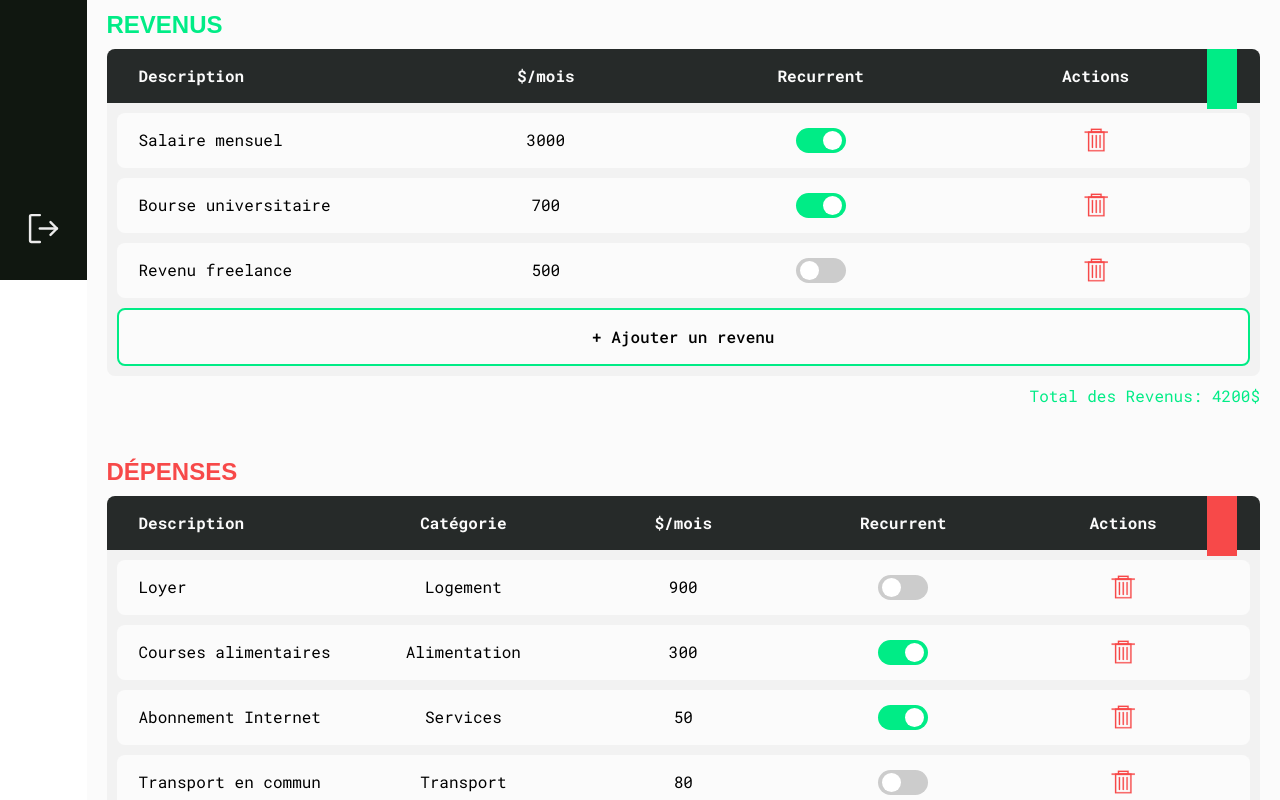
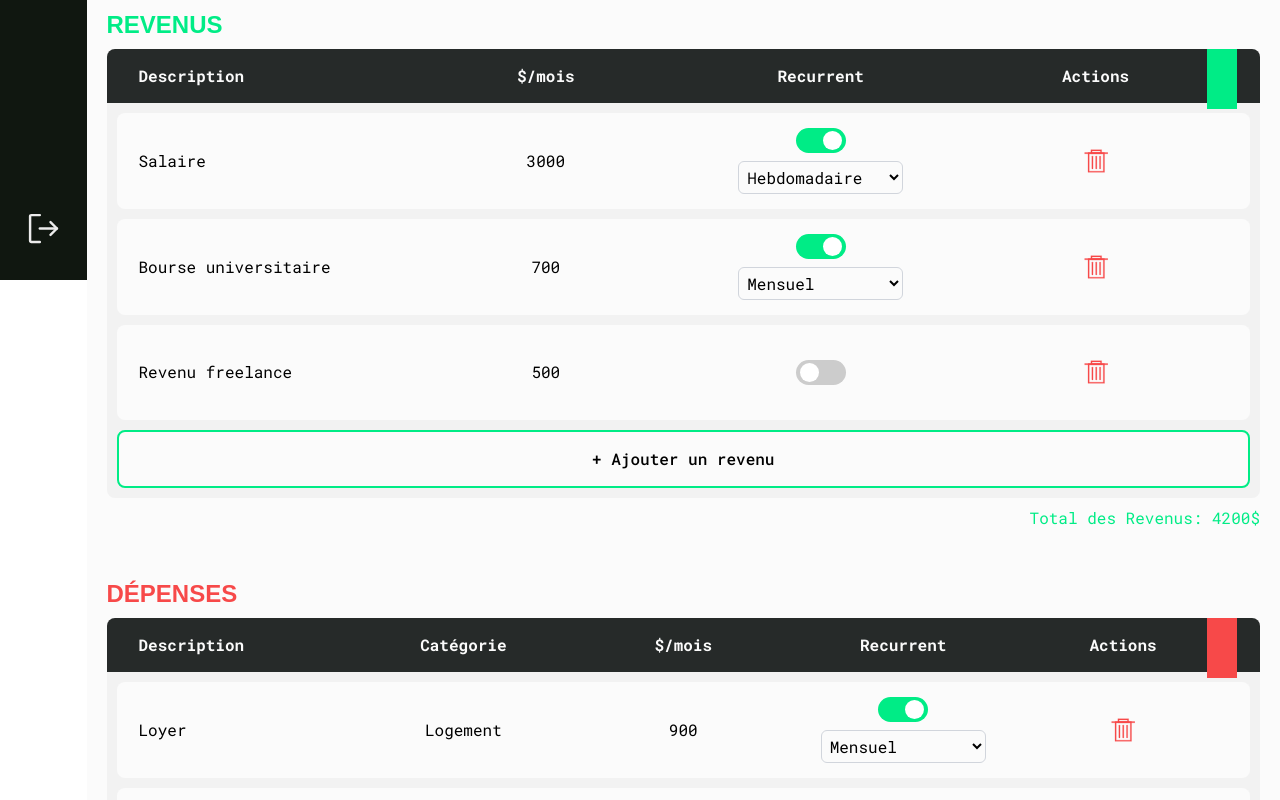
Before and after one commit to Big-pun/projet-synthese, a Vue app: page /budget in a window 1280 px wide. Shown: the part 520-1320 px from the top of the page. Built offline with nearby package versions, Linux system fonts and the light colour scheme; no server answers.

Commit message:
Add frequency select options

```diff
--- a/src/assets/styles/main.css
+++ b/src/assets/styles/main.css
@@ -49,3 +49,49 @@ main {
         @apply hover:cursor-pointer;
     }
 }
+
+/* swicth (recurrence) */
+.switch {
+    position: relative;
+    display: inline-block;
+    width: 50px;
+    height: 25px;
+  }
+
+  .switch input {
+    opacity: 0;
+    width: 0;
+    height: 0;
+  }
+
+  .slider {
+    position: absolute;
+    cursor: pointer;
+    top: 0;
+    left: 0;
+    right: 0;
+    bottom: 0;
+    background-color: #ccc;
+    transition: .4s;
+    border-radius: 34px;
+  }
+
+  .slider:before {
+    position: absolute;
+    content: "";
+    height: 19px;
+    width: 19px;
+    left: 4px;
+    bottom: 3px;
+    background-color: white;
+    transition: .4s;
+    border-radius: 50%;
+  }
+
+  input:checked + .slider {
+    background-color: var(--color-accent1);
+  }
+
+  input:checked + .slider:before {
+    transform: translateX(23px);
+  }
--- a/src/components/budget/BaseBudgetTable.vue
+++ b/src/components/budget/BaseBudgetTable.vue
@@ -38,6 +38,8 @@ const openForm = () => {
   emit('openForm');
 };
 
+const isEntryRecurrent = (entry) => entry.frequency !== -1;
+
 </script>
 
 <template>
@@ -60,12 +62,34 @@ const openForm = () => {
         <!-- Loop through items (each income or spending) and headers props to populate table body in the right order -->
         <tr v-for="item in items" :key="item.id" class="bg-white rounded-[8px]">
           <td v-for="header in headers" :key="header.label">
-            <!-- Recurrence switch -->
+            <!-- Recurrence -->
             <template v-if="header.key === 'recurrent'">
-              <label class="switch">
-                <input type="checkbox" :checked="item.recurrent" @change="emit('toggleReccurence', item.id)" />
-                <span class="slider round"></span>
-              </label>
+              <div class="flex flex-col items-center gap-2" :class="!isEntryRecurrent(item) ? 'my-5' : ''">
+                <!-- Toggle Switch -->
+                <label class="switch">
+                  <input
+                    type="checkbox"
+                    :checked="isEntryRecurrent(item)"
+                    @change="emit('toggleReccurence', item.id)"
+                  />
+                  <span class="slider round"></span>
+                </label>
+
+                <!-- Frequency Select -->
+                <select
+                  v-if="isEntryRecurrent(item)"
+                  v-model="item.frequency"
+                  @change="emit('updateFrequency', { id: item.id, frequency: item.frequency })"
+                  class="border border-gray-300 rounded-md p-1"
+
+                >
+                  <option :value="1">Quotidien</option>
+                  <option :value="7">Hebdomadaire</option>
+                  <option :value="14">Bihebdomadaire</option>
+                  <option :value="30">Mensuel</option>
+                  <option :value="-1">Non récurrent</option>
+                </select>
+              </div>
             </template>
             <!-- Actions -->
             <template v-else-if="header.key === 'actions'">
@@ -182,52 +206,6 @@ table:hover .tag {
   height: 75px;
 }
 
-/* swicth (recurrence) */
-.switch {
-  position: relative;
-  display: inline-block;
-  width: 50px;
-  height: 25px;
-}
-
-.switch input {
-  opacity: 0;
-  width: 0;
-  height: 0;
-}
-
-.slider {
-  position: absolute;
-  cursor: pointer;
-  top: 0;
-  left: 0;
-  right: 0;
-  bottom: 0;
-  background-color: #ccc;
-  transition: .4s;
-  border-radius: 34px;
-}
-
-.slider:before {
-  position: absolute;
-  content: "";
-  height: 19px;
-  width: 19px;
-  left: 4px;
-  bottom: 3px;
-  background-color: white;
-  transition: .4s;
-  border-radius: 50%;
-}
-
-input:checked + .slider {
-  background-color: var(--color-accent1);
-}
-
-input:checked + .slider:before {
-  transform: translateX(23px);
-}
-
 @media screen and (max-width: 800px) {
   tr {
     padding: 5px 10px;
--- a/src/components/budget/BudgetForm.vue
+++ b/src/components/budget/BudgetForm.vue
@@ -13,7 +13,7 @@ const props = defineProps({
 
 const name = ref('');
 const amount = ref(0);
-const recurrent = ref(false);
+const frequency = ref(-1);
 const category = ref('');
 
 const errors = ref({
@@ -60,7 +60,7 @@ const validateForm = () => {
     emit('submit', {
       name: name.value,
       amount: amount.value,
-      recurrent: recurrent.value,
+      frequency: frequency.value,
       category: category.value
     });
   }
@@ -88,11 +88,35 @@ const validateForm = () => {
       <span class="text-xs text-accent2">{{ errors.amount }}</span>
     </div>
 
-    <div class="flex gap-2 mx-auto">
-      <label for="income-name">Recurrent</label>
-      <input type="checkbox" v-model="recurrent" />
+    <div class="flex flex-col gap-4 mx-auto">
+        <!-- Toggle Switch -->
+        <div class="flex flex-col items-center gap-2">
+            <span>Recurrent</span>
+            <label class="switch">
+                <input
+                type="checkbox"
+                :checked="frequency !== -1"
+                @change="frequency = frequency === -1 ? 30 : -1"
+                />
+                <span class="slider round"></span>
+            </label>
+        </div>
+
+        <!-- Frequency Select -->
+        <select
+            v-model="frequency"
+            class="border border-gray-300 rounded-md p-1"
+            :class="frequency !== -1 ? 'block' : 'hidden'"
+        >
+            <option :value="1">Quotidien</option>
+            <option :value="7">Hebdomadaire</option>
+            <option :value="14">Bihebdomadaire</option>
+            <option :value="30">Mensuel</option>
+            <option :value="-1">Non récurrent</option>
+        </select>
     </div>
   </FormBase>
 </template>
 
-<style></style>
+<style>
+</style>
--- a/src/view/BudgetView.vue
+++ b/src/view/BudgetView.vue
@@ -6,6 +6,7 @@ import SpendingTable from '@/components/budget/SpendingTable.vue';
 import Modal from '@/components/general/Modal.vue';
 import { useTransactionStore } from '@/services/transactionStore';
 import { computed, onMounted, reactive, ref } from 'vue';
+import Swal from 'sweetalert2';
 
 const transactionStore = useTransactionStore();
 
@@ -21,18 +22,22 @@ const spendingFormModalOpen = ref(false);
 /* this code (userBudget object with hardcoded values) will be deleted once the api will be linked, but the structure of the transactions objects will need to be this way */
 /* use a computed value to perform any needed transformations from the transactions object from the API to the object below */
 const incomes = ref([
-    { id: 1, name: 'Salaire mensuel', amount: 3000, recurrent: true },
-    { id: 2, name: 'Bourse universitaire', amount: 700, recurrent: true },
-    { id: 3, name: 'Revenu freelance', amount: 500, recurrent: false }
+    { id: 1, name: 'Salaire', amount: 3000, frequency: 7 },
+    { id: 2, name: 'Bourse universitaire', amount: 700, frequency: 30 },
+    { id: 3, name: 'Revenu freelance', amount: 500, frequency: -1 }
   ]);
 
 const spendings = ref([
-    { id: 1, name: 'Loyer', category: 'Logement', amount: 900 },
-    { id: 2, name: 'Courses alimentaires', category: 'Alimentation', amount: 300, recurrent: true },
-    { id: 3, name: 'Abonnement Internet', category: 'Services', amount: 50, recurrent: true },
-    { id: 4, name: 'Transport en commun', category: 'Transport', amount: 80, recurrent: false },
-    { id: 5, name: 'Sorties et loisirs', category: 'Divertissement', amount: 150, recurrent: true }
+    { id: 1, name: 'Loyer', category: 'Logement', amount: 900, frequency: 30 },
+    { id: 2, name: 'Courses alimentaires', category: 'Alimentation', amount: 300, frequency: 14},
+    { id: 3, name: 'Abonnement Internet', category: 'Services', amount: 50, frequency: 30 },
+    { id: 4, name: 'Transport en commun', category: 'Transport', amount: 80, frequency: -1 },
+    { id: 5, name: 'Sorties et loisirs', category: 'Divertissement', amount: 150, frequency: -1 }
   ]);
+
+  const defaultFrequency = 30;
+
+  const isEntryRecurrent = (entry) => entry.frequency !== -1;
 
 const calcItemsTotal = (items) => {
   return items.reduce((acc, item) => acc + item.amount, 0);
@@ -57,7 +62,11 @@ const percentageSpent = computed(() => {
 const toggleIncomeReccurence = (itemId) => {
   incomes.value = incomes.value.map((item) => {
     if (item.id === itemId) {
-      return { ...item, recurrent: !item.recurrent };
+      if(item.frequency === -1) {
+        return { ...item, frequency: defaultFrequency };
+      } else {
+        return { ...item, frequency: -1 };
+      }
     } else {
       return item;
     }
@@ -68,7 +77,11 @@ const toggleIncomeReccurence = (itemId) => {
 const toggleSpendingReccurence = (itemId) => {
   spendings.value = spendings.value.map((item) => {
     if (item.id === itemId) {
-      return { ...item, recurrent: !item.recurrent };
+      if(item.frequency === -1) {
+        return { ...item, frequency: defaultFrequency };
+      } else {
+        return { ...item, frequency: -1 };
+      }
     } else {
       return item;
     }
@@ -122,9 +135,26 @@ const closeModal = () => {
   spendingFormModalOpen.value = false;
 };
 
-const resetBudgetNewMonth = () => {
-  incomes.value = incomes.value.filter((item) => item.recurrent);
-  spendings.value = spendings.value.filter((item) => item.recurrent);
+const resetBudgetNewMonth = async () => {
+  const result = await Swal.fire({
+    title: "Etes vous surs de vouloir commencer un nouveau mois?",
+    text: `Cette action est irreversible!`,
+    icon: "warning",
+    showCancelButton: true,
+    confirmButtonColor: "#00EC86",
+    cancelButtonColor: "#F74949",
+    confirmButtonText: "Oui, supprimer!"
+  });
+
+  if (result.isConfirmed) {
+    incomes.value = incomes.value.filter((item) => isEntryRecurrent(item));
+    spendings.value = spendings.value.filter((item) => isEntryRecurrent(item));
+    Swal.fire({
+      title: "Supprime!",
+      text: `L'entree a bien ete supprimee.`,
+      icon: "success"
+    });
+  }
 }
 
 </script>
```
